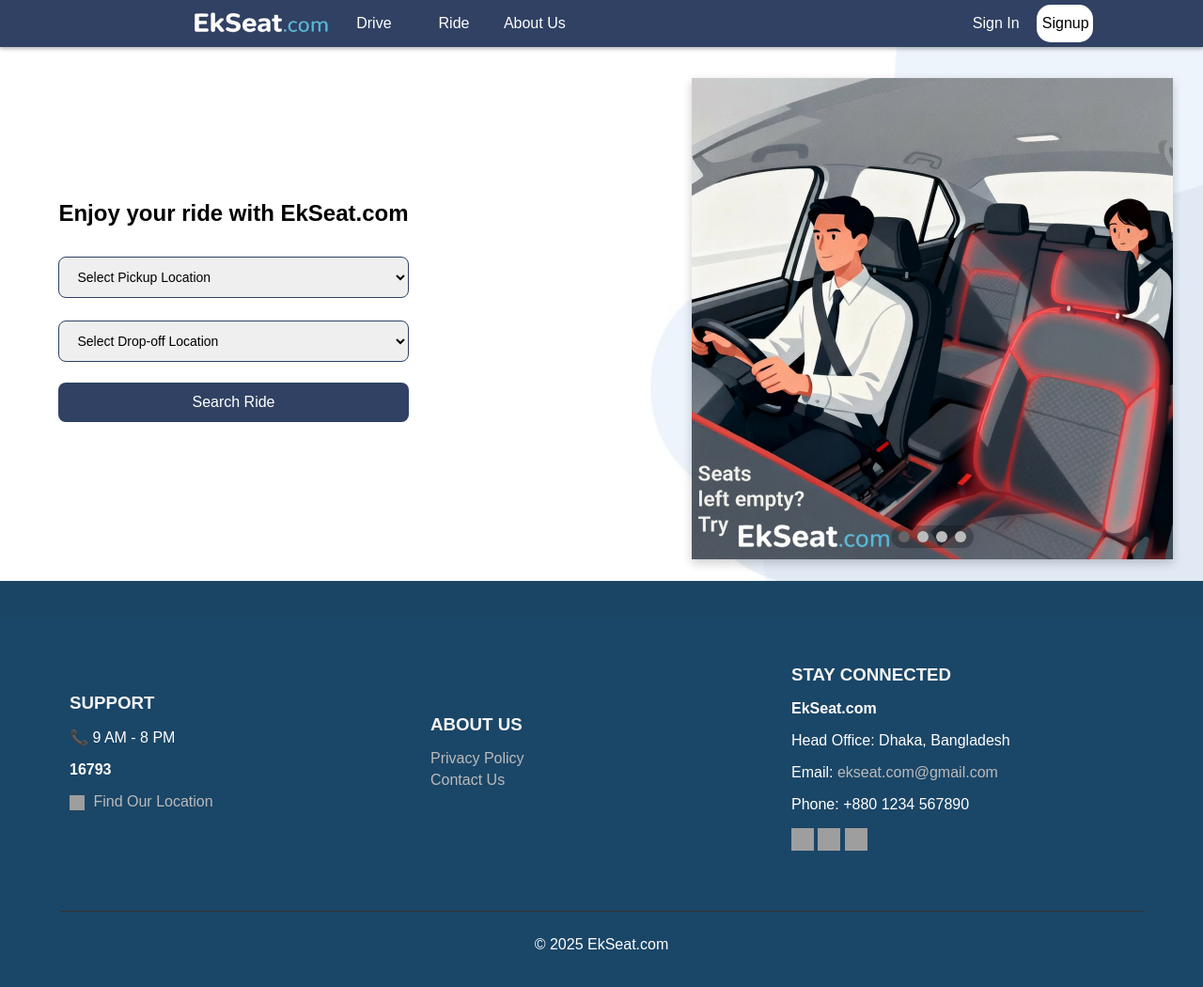
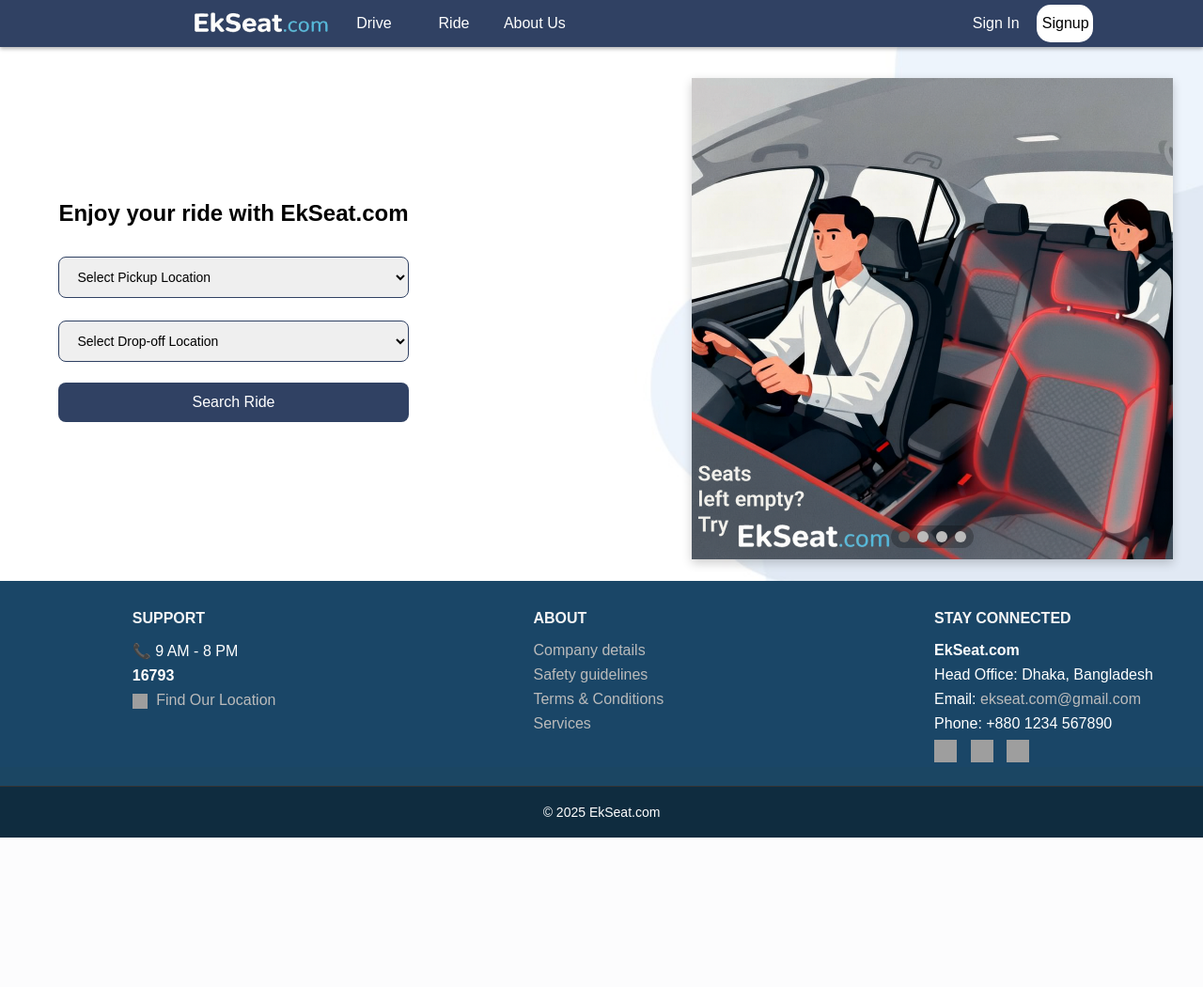
Before and after one commit to sazzadkhan20/EkSeat.com---PHP-Project, a PHP site: page /home.php in a window 1280 px wide. Shown: the whole page at 94% size. After the commit the page ends 891 px from the top, so only its background shows below. Run offline with PHP 8.4, Linux system fonts and the light colour scheme; grey boxes are pictures that could not be loaded.

Commit message:
solve the footer height problem

```diff
--- a/View/footer.html
+++ b/View/footer.html
@@ -1,47 +1,80 @@
+<!DOCTYPE html>
+<html lang="en">
+  <head>
+    <meta charset="UTF-8" />
+    <meta name="viewport" content="width=device-width, initial-scale=1.0" />
+    <title>EkSeat Footer</title>
+    <!-- Link external CSS file -->
+    <link rel="stylesheet" href="footer.css" />
+  </head>
+  <body>
     <footer>
-    <div class="footer-container">
+      <table class="footer-table">
+        <tr>
           <!-- Support -->
-        <div class="footer-col">
+          <td>
             <h3>SUPPORT</h3>
             <p>📞 9 AM - 8 PM</p>
             <p><strong>16793</strong></p>
-            <p><a href="#"> <img src="https://cdn-icons-png.flaticon.com/512/684/684908.png"
+            <p>
+              <a href="#">
+                <img
+                  src="https://cdn-icons-png.flaticon.com/512/684/684908.png"
                   alt="Location"
-            style="width:16px; height:16px; vertical-align:middle;margin-right:5px;">
-            Find Our Location</a></p>
-        </div>
+                  class="icon-small"
+                />
+                Find Our Location
+              </a>
+            </p>
+          </td>
 
           <!-- About Us -->
-        <div class="footer-col">
-            <h3>ABOUT US</h3>
+          <td>
+            <h3>ABOUT</h3>
             <ul>
-
-                <li><a href="#">Privacy Policy</a></li>
-                <li><a href="#">Contact Us</a></li>
+              <li><a href="#">Company details</a></li>
+              <li><a href="#">Safety guidelines</a></li>
+              <li><a href="#">Terms & Conditions</a></li>
+              <li><a href="#">Services</a></li>
             </ul>
-        </div>
+          </td>
 
           <!-- Stay Connected -->
-        <div class="footer-col">
+          <td>
             <h3>STAY CONNECTED</h3>
             <p><strong>EkSeat.com</strong></p>
             <p>Head Office: Dhaka, Bangladesh</p>
-            <p>Email: <a href="mailto:info@ekseat.com">ekseat.com@gmail.com</a></p>
+            <p>
+              Email: <a href="mailto:info@ekseat.com">ekseat.com@gmail.com</a>
+            </p>
             <p>Phone: +880 1234 567890</p>
             <div class="social-links">
-                <a href="#"><img src="https://cdn-icons-png.flaticon.com/512/733/733547.png"
-                    alt="Facebook" style="width:24px; height:24px;"></a>
-                <a href="#"><img src="https://cdn-icons-png.flaticon.com/512/733/733579.png"
-                    alt="Twitter" style="width:24px; height:24px;"></a>
-                <a href="#"><img src="https://cdn-icons-png.flaticon.com/512/2111/2111463.png"
-                    alt="Instagram" style="width:24px; height:24px;"></a>
+              <a href="#"
+                ><img
+                  src="https://cdn-icons-png.flaticon.com/512/733/733547.png"
+                  alt="Facebook"
+                  class="social-icon"
+              /></a>
+              <a href="#"
+                ><img
+                  src="https://cdn-icons-png.flaticon.com/512/733/733579.png"
+                  alt="Twitter"
+                  class="social-icon"
+              /></a>
+              <a href="#"
+                ><img
+                  src="https://cdn-icons-png.flaticon.com/512/2111/2111463.png"
+                  alt="Instagram"
+                  class="social-icon"
+              /></a>
+            </div>
+          </td>
+        </tr>
+      </table>
 
-
-        </div>
-    </div>
-
-    <!-- Bottom Row -->
       <div class="footer-bottom">
         <p>&copy; 2025 EkSeat.com</p>
       </div>
     </footer>
+  </body>
+</html>
--- a/View/style.css
+++ b/View/style.css
@@ -125,7 +125,8 @@
 .forgetPassword:hover {
   text-decoration: underline;
 }
-.Fbtn {
+
+/*.Fbtn {
   width: 100%;
   padding: 12px 0;
   margin-top: 10px;
@@ -136,7 +137,8 @@
   border: none;
   border-radius: 8px;
   cursor: pointer;
-}
+}*/
+
 #rideTable {
   margin: 100px 0px;
 }
@@ -181,70 +183,111 @@
   position: relative;
 }
 
-/*footer*/
+
+/* ===== Footer ===== */
 footer {
   width: 100%;
   background: #1b4663;
   color: #fff;
-  padding: 40px 0 0 0;
+  margin: 0;
+  font-family: Arial, Helvetica, sans-serif;
+  font-size: 14px;
+}
+
+/* ===== Table Layout ===== */
+.footer-table {
+  width: 100%;
+  border-collapse: collapse;
+  background: #1a4667;
+  color: #fff;
+}
+
+.footer-table td {
+  vertical-align: top;
+  padding-left: 11%;
+  width: 33.33%;
+  border: none;
+}
+
+/* ===== Headings ===== */
+.footer-table h3 {
+  margin-top: 30px;
+  color: #f5f5f5;
+  font-size: 16px;
+}
+
+/* ===== Paragraph & List ===== */
+.footer-table p {
+  margin: 8px 0;
+}
+
+.footer-table ul {
+  list-style: none;
+  padding: 0;
   margin: 0;
 }
 
-.footer-container {
-  display: flex;
-  justify-content: space-between;
-  flex-wrap: wrap;
-
-  background: #1a4667;
-  color: #fff;
-  /*padding: 30px 20px;*/
-  padding: 20px 5vw; /* 5vw for responsive horizontal padding */
-  font-family: Arial, Helvetica, sans-serif;
-  width: 100%;
-  display: flex;
-  align-items: center;
-  /*padding: 0 100px 0 200px;*/
-  box-sizing: border-box;
+.footer-table ul li {
+  margin: 8px 0;
 }
 
-.footer-col {
-  flex: 1;
-  min-width: 250px;
-  margin: 10px;
-}
-
-.footer-col h3 {
-  margin-bottom: 10px;
-  color: #f5f5f5;
-}
-
-.footer-col ul {
-  list-style: none;
-  padding: 0;
-}
-
-.footer-col ul li {
-  margin: 5px 0;
-}
-
-.footer-col a {
+/* ===== Links ===== */
+.footer-table a {
   color: #bbb;
   text-decoration: none;
 }
 
-.footer-col a:hover {
+.footer-table a:hover {
   color: #fff;
 }
 
+/* ===== Icons ===== */
+.icon-small {
+  width: 16px;
+  height: 16px;
+  vertical-align: middle;
+  margin-right: 5px;
+}
+
+.social-links a {
+  display: inline-block;
+  margin-right: 10px;
+}
+
+.social-icon {
+  width: 24px;
+  height: 24px;
+}
+
+/* ===== Bottom Section ===== */
 .footer-bottom {
   border-top: 1px solid #333;
   text-align: center;
   width: 100%;
-  margin-top: 50px;
-  padding-top: 10px;
+  margin-top: 20px;
+  padding: 5px 0;
   color: #fff;
+  background: #0f2c3f;
 }
 
+/* ===== Responsive Design ===== */
+@media (max-width: 768px) {
+  .footer-table,
+  .footer-table tbody,
+  .footer-table tr,
+  .footer-table td {
+    display: block;
+    width: 100%;
+  }
+
+  .footer-table td {
+    padding: 10px 20px;
+  }
+
+  .footer-bottom {
+    font-size: 13px;
+  }
+}
 
 
 /*.........slideshow..........*/
```
Lines whose indentation alone changed are shown as unchanged.
